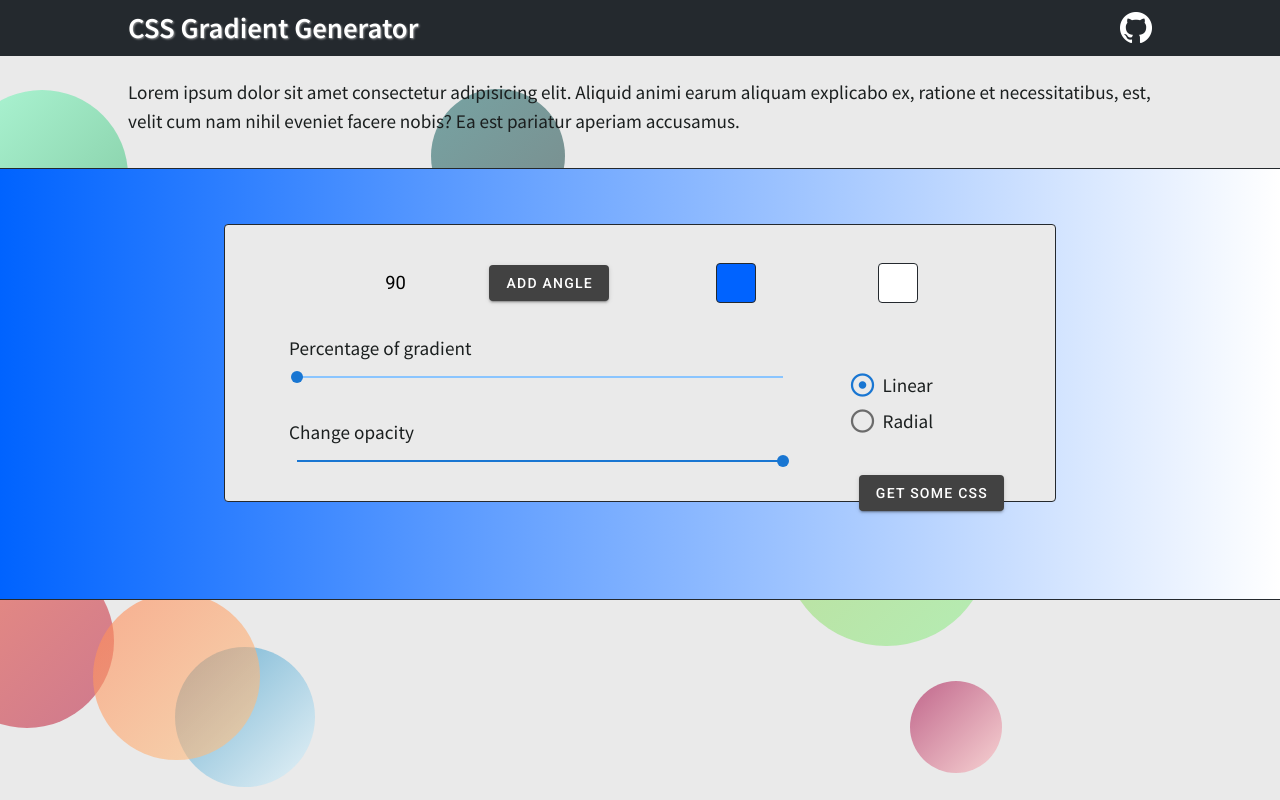
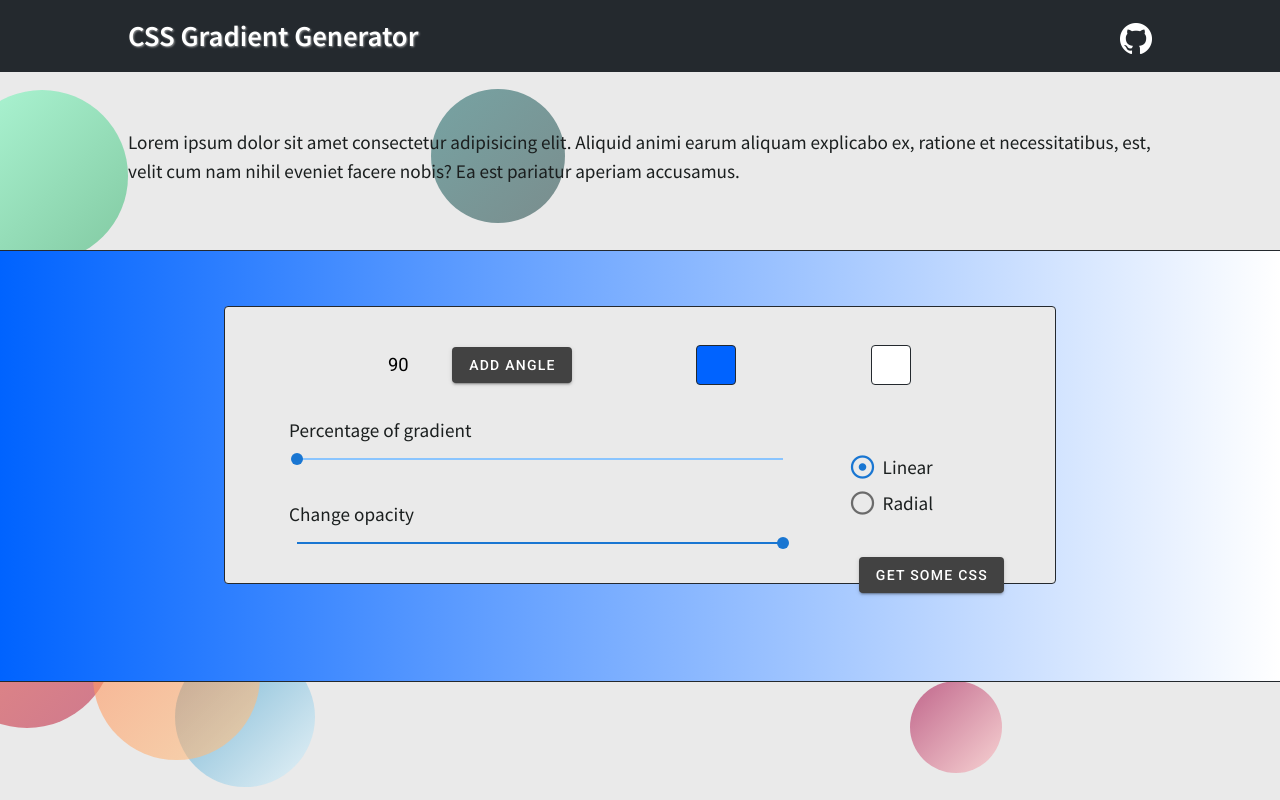
Before and after one commit to jhkette/css-gradient, a Vue app: page / in a window 1280 px wide. Shown: the top 800 px of the page. Built offline with nearby package versions, Linux system fonts and the light colour scheme.

Commit message:
conditional button

```diff
--- a/src/components/CirclesBg.vue
+++ b/src/components/CirclesBg.vue
@@ -3,7 +3,7 @@
 
 
 
-    <p>
+    <p class="first">
       Lorem ipsum dolor sit amet consectetur adipisicing elit. Aliquid animi earum aliquam explicabo ex, ratione et necessitatibus, est, velit cum nam nihil eveniet facere nobis? Ea est pariatur aperiam accusamus.
     </p>
   </section>
@@ -16,7 +16,9 @@ export default {
 </script>
 
 <style scoped>
-
+ .first{
+  margin: 3.5rem 0 -1rem 0;
+ }
 
 .heading {
   width: 80%;
--- a/src/components/Colors.vue
+++ b/src/components/Colors.vue
@@ -31,6 +31,7 @@
       <!-- by putting the dollar sign we  are telling vue we want
         the event object triggered by the specific event 'change' or whatever
         we specified. In vanilla js we obviously don't need to do this -->
+
      <input
         class="angle"
         label="angle"
@@ -39,8 +40,13 @@
         max="360"
         placeholder="90"
         v-model="angle"
+
       >
-      <v-btn class="ma-2" color="secondary" @click="addAngle(angle)">
+      <v-btn v-if="this.getDirection=='linear'" class="ma-2" color="secondary" @click="addAngle(angle)">
+        Add angle
+      </v-btn>
+
+      <v-btn v-else class="ma-2" disabled color="secondary" @click="addAngle(angle)">
         Add angle
       </v-btn>
     </v-form>
@@ -77,6 +83,7 @@ export default {
       "getc1selected",
       "getc2selected",
       "getAngle",
+      "getDirection"
     ]),
   },
 
@@ -145,7 +152,7 @@ export default {
 .angle {
   width: 3rem;
   margin-left: 10%;
-  margin-right: 3rem;
+  margin-right: .5rem;
   font-size: 1.15rem;
 }
 .rel{
--- a/src/components/Direction.vue
+++ b/src/components/Direction.vue
@@ -8,7 +8,7 @@
 </template>
 
 <script>
-import { mapGetters, mapActions } from "vuex";
+import { mapActions } from "vuex";
 export default {
   data() {
     return {
@@ -16,19 +16,6 @@ export default {
     };
   },
 
-   components: {
-
-  },
-
-  computed: {
-    ...mapGetters([
-      "getFirstColour",
-      "getSecondColour",
-      "getc1selected",
-      "getc2selected",
-      "getAngle",
-    ]),
-  },
 
 
   methods: {
@@ -42,9 +29,7 @@ export default {
       "addAngle",
       "addDirection"
     ]),
-    log(event){
-          console.log(event)
-      }
+
 
   }
 };
--- a/src/components/Gradient.vue
+++ b/src/components/Gradient.vue
@@ -61,7 +61,7 @@ export default {
 }
 .border{
    width: 100%;
-  margin: 2rem auto 0rem auto;
+  margin: 5rem auto 0rem auto;
   height: 27rem;
 
   z-index: 10;
--- a/src/components/TopBar.vue
+++ b/src/components/TopBar.vue
@@ -20,12 +20,12 @@ h1 {
   color: #fff;
 
   z-index: 11;
-  margin-top: .45rem;
+  margin-top: .95rem;
   text-shadow: 1px 1px 2px #929496;
 }
 img {
     height: 2rem;
-     margin-top: .75rem;
+     margin-top: 1.45rem;
 }
 a{
     text-decoration: none;
@@ -41,7 +41,7 @@ a{
 }
 .topbar {
   width: 100%;
-  height: 3.5rem;
+  height: 4.5rem;
   background-color: #24292e;
   z-index: 10;
 
--- a/src/components/modal.vue
+++ b/src/components/modal.vue
@@ -1,31 +1,19 @@
 <template>
   <div class="text-center">
-
-    <v-dialog
-
-      width="500"
-    >
+    <v-dialog width="500">
       <template v-slot:activator="{ on, attrs }">
-      <v-btn class="ma-2" color="secondary"
-          v-bind="attrs"
-          v-on="on"
-
-
-        >
+        <v-btn class="ma-2" color="secondary" v-bind="attrs" v-on="on">
           Get some css
         </v-btn>
       </template>
 
       <v-card>
-        <v-card-title
-          class="headline grey lighten-2"
-          primary-title
-        >
-         CSS
+        <v-card-title class="headline grey lighten-2" primary-title>
+          CSS
         </v-card-title>
 
         <v-card-text>
-          <p>{{backgroundString}} opacity: {{renderOpacity}}</p>
+          <p>{{ backgroundString }} opacity: {{ renderOpacity }}</p>
         </v-card-text>
 
         <v-divider></v-divider>
@@ -51,41 +39,35 @@ export default {
       "getFirstColour",
       "getSecondColour",
       "getAngle",
-      "getDirection"
+      "getDirection",
     ]),
-    backgroundString: function() {
-       if(this.getDirection == "linear"){
-      return `linear-gradient(${this.getAngle}deg, ${this.getFirstColour} ${this.getPercentage}%, ${this.getSecondColour} 100%)`;
-      }
-      else if(this.getDirection == "radial"){
-        return `radial-gradient(circle, ${this.getFirstColour} ${this.getPercentage}%, ${this.getSecondColour} 100%)`;
-
-      }
-      else{
-        return 'error'
+    backgroundString: function () {
+      if (this.getDirection == "linear") {
+        return `background: linear-gradient(${this.getAngle}deg, ${this.getFirstColour} ${this.getPercentage}%, ${this.getSecondColour} 100%);`;
+      } else if (this.getDirection == "radial") {
+        return `background: radial-gradient(circle, ${this.getFirstColour} ${this.getPercentage}%, ${this.getSecondColour} 100%);`;
+      } else {
+        return "error";
       }
     },
-    renderOpacity: function() {
+    renderOpacity: function () {
       if (this.getOpacity == 10) {
-        return 1+';';
+        return 1 + ";";
       }
       return `0.${this.getOpacity};`;
-    }
+    },
   },
   methods: {
-        copyText () {
-          let textToCopy = this.$refs.textToCopy.$el.querySelector('input')
-          textToCopy.select()
-          document.execCommand("copy");
-        }
-      },
-  data: function() {
+    copyText() {
+      let textToCopy = this.$refs.textToCopy.$el.querySelector("input");
+      textToCopy.select();
+      document.execCommand("copy");
+    },
+  },
+  data: function () {
     return {
       direction: "linear-gradient",
-
     };
-  }
-
-
-}
+  },
+};
 </script>
```
